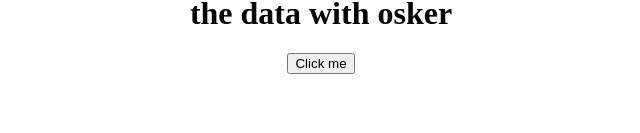
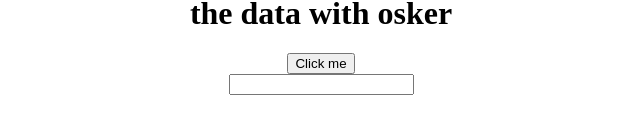
Before and after one commit to yogeshmishra667/tsx-react, a React (Create React App) app: page / in a window 1280 px wide. Shown: the part 255-388 px from the top of the page, without its empty margins (319-959 px from the left). Built offline with nearby package versions, Linux system fonts and the light colour scheme.

Commit message:
complete input event

```diff
--- a/src/App.tsx
+++ b/src/App.tsx
@@ -6,6 +6,7 @@
 import { Heading } from './Components/heading'
 import Osker from './Components/oskar'
 import Button from './Components/button'
+import Input from './Components/Input'
 
 function App() {
   const personName = {
@@ -39,6 +40,10 @@
       <Button
         handleClick={(event, Id) => console.log('btn clicked', event, Id)}
       />
+      <Input
+        value=" "
+        handleChange={event => console.log('input accessed', event)}
+      />
     </div>
   )
 }
--- /dev/null
+++ b/src/Components/Input.tsx
@@ -0,0 +1,20 @@
+import React from 'react'
+
+type inputProps = {
+  value: string
+  handleChange: (event: React.ChangeEvent<HTMLInputElement>) => void
+}
+
+const Input = (props: inputProps) => {
+  const handleInputChange = (event: React.ChangeEvent<HTMLInputElement>) => {
+    console.log(event)
+    console.log(event.target.value)
+  }
+  return (
+    <div>
+      <input type="text" value={props.value} onChange={handleInputChange} />
+    </div>
+  )
+}
+
+export default Input
```
